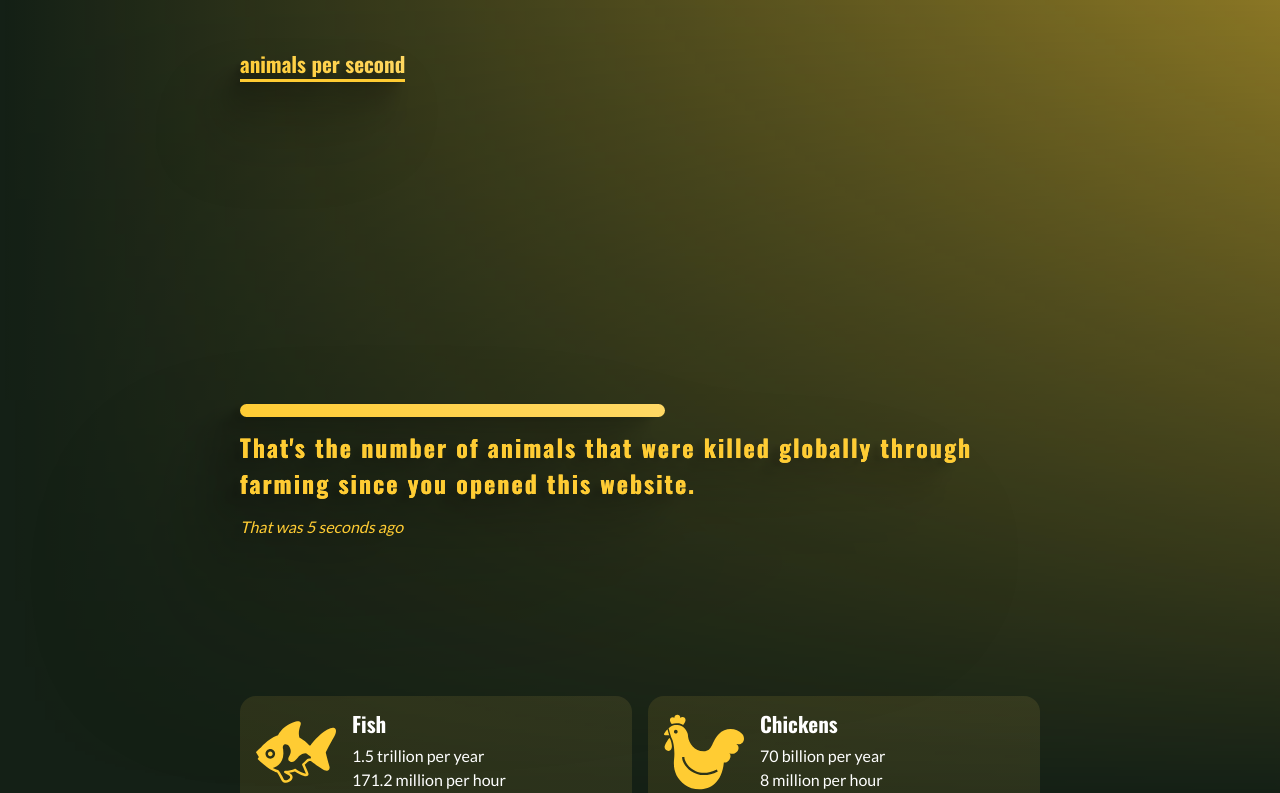
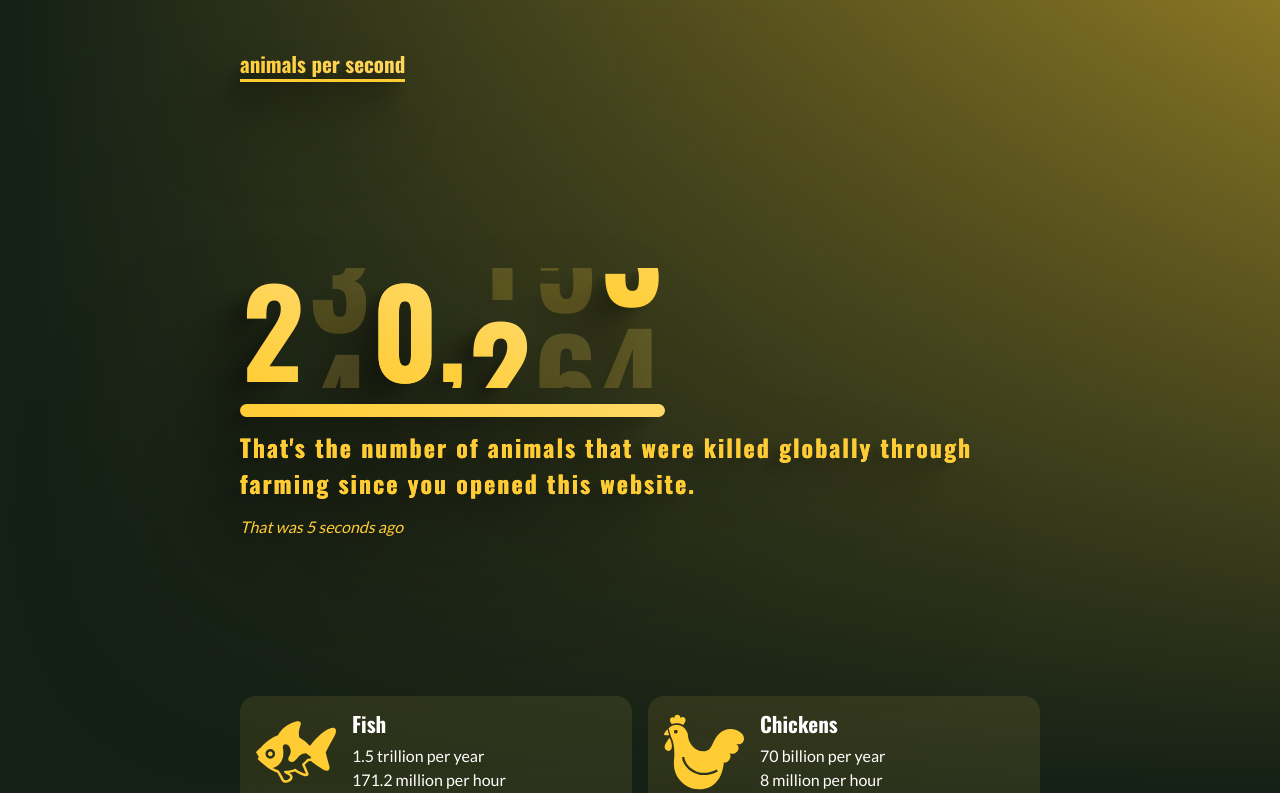
Before and after one commit to Mitcheljager/animalspersecond, a SvelteKit app: page / in a window 1280 px wide. Shown: the top 793 px of the page. Built offline with nearby package versions, Linux system fonts and the light colour scheme.

Commit message:
fix: Header text gradient not showing in Chrome

```diff
--- a/src/routes/Header.svelte
+++ b/src/routes/Header.svelte
@@ -31,7 +31,6 @@
 	}
 
 	h1 {
-		@include text-gradient($gradient-yellow);
     --rolling-number-font-size: 1em;
 		position: relative;
 		display: inline;
@@ -52,6 +51,12 @@
 			height: clamp(0.25rem, 1vw, 1rem);
 			background: $gradient-yellow;
 		}
+
+		// This needs to be applied to the text element itself, rather than the parent, as it might otherwise not show in Chrome
+		:global(.wrapper),
+		:global(.digit) {
+			@include text-gradient($gradient-yellow);
+		}
   }
 
 	h2 {
```
